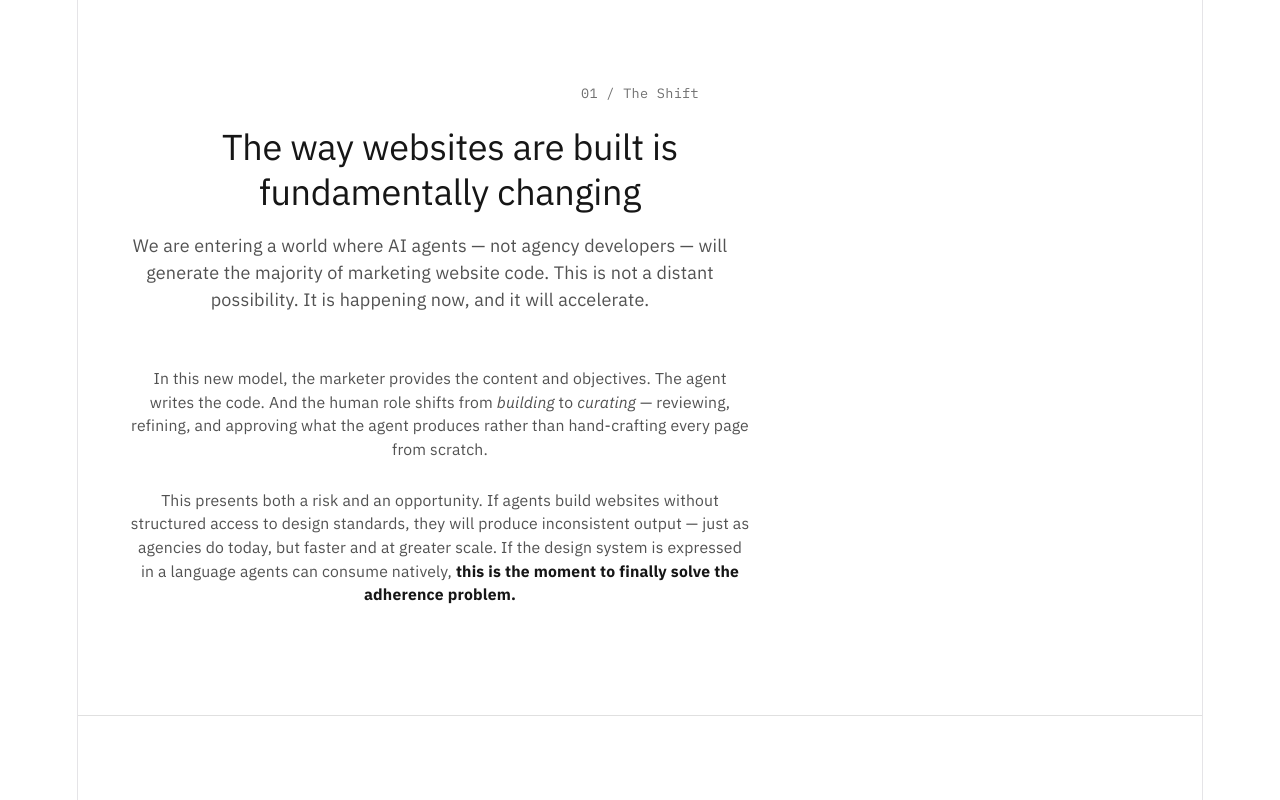
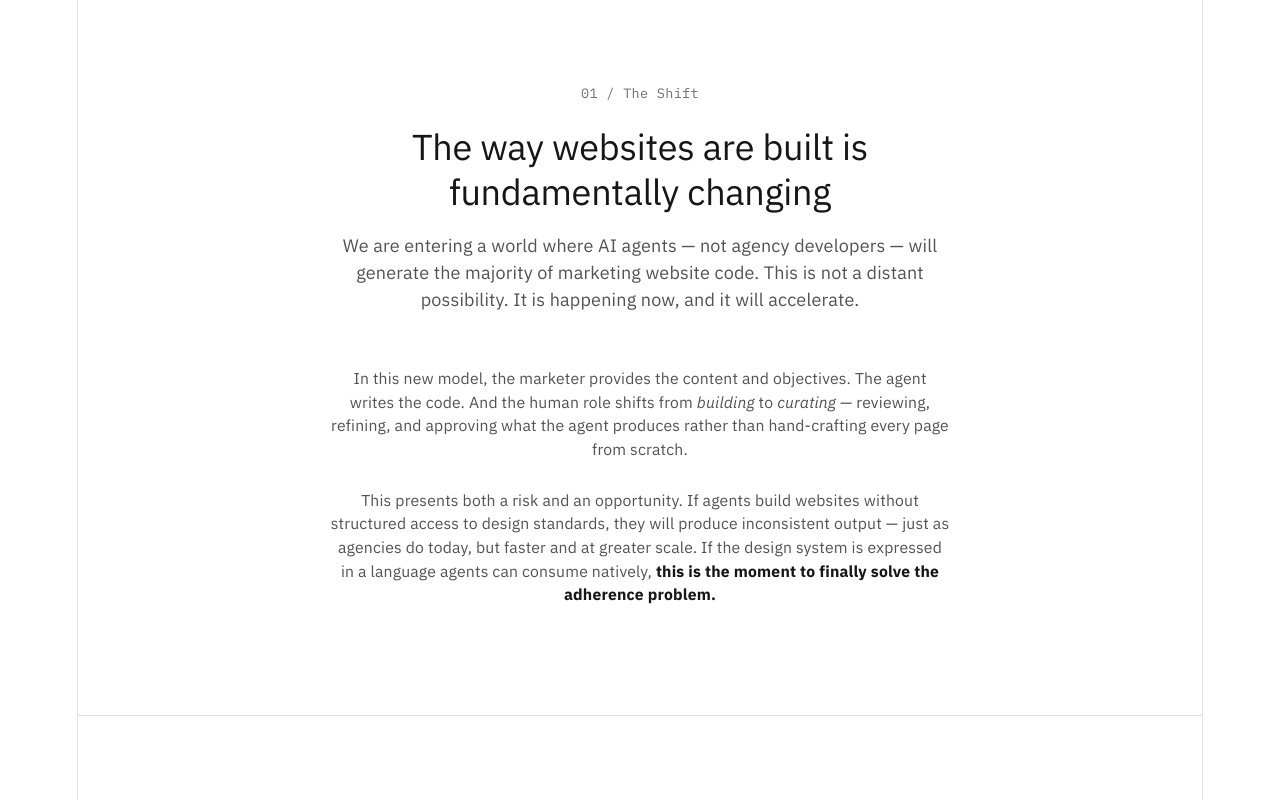
Before and after one commit to pradeepananth-cyber/agentic-web-build, a React (Vite) app: page / in a window 1280 px wide. Shown: the part 760-1560 px from the top of the page. Built offline with nearby package versions, Linux system fonts and the light colour scheme.

Commit message:
Stats and Alignment

```diff
--- a/src/agent-driven-web-delivery-pitch.jsx
+++ b/src/agent-driven-web-delivery-pitch.jsx
@@ -106,8 +106,9 @@ function H2({ children, style }) {
         fontWeight: 400,
         lineHeight: 1.25,
         color: C.textPrimary,
-        margin: `0 0 ${C.s05}`,
+        margin: `0 auto ${C.s05}`,
         maxWidth: 640,
+        textAlign: "center",
         ...style,
       }}
     >
@@ -125,7 +126,8 @@ function Intro({ children }) {
         lineHeight: 1.5,
         color: C.textSecondary,
         maxWidth: 600,
-        margin: `0 0 ${C.s09}`,
+        margin: `0 auto ${C.s09}`,
+        textAlign: "center",
       }}
     >
       {children}
@@ -339,7 +341,8 @@ const pBody = {
   lineHeight: 1.5,
   color: C.textSecondary,
   maxWidth: 620,
-  margin: `0 0 ${C.s06}`,
+  margin: `0 auto ${C.s06}`,
+  textAlign: "center",
 };
 
 // ============================================================
@@ -765,7 +768,7 @@ function TheOpportunity() {
             ]}
             metrics={[
               ["Hours", "To first draft"],
-              ["90%+", "Cost reduction"],
+              ["Upto 90%", "Cost reduction"],
               ["Guaranteed", "Consistency"],
             ]}
           />
```
